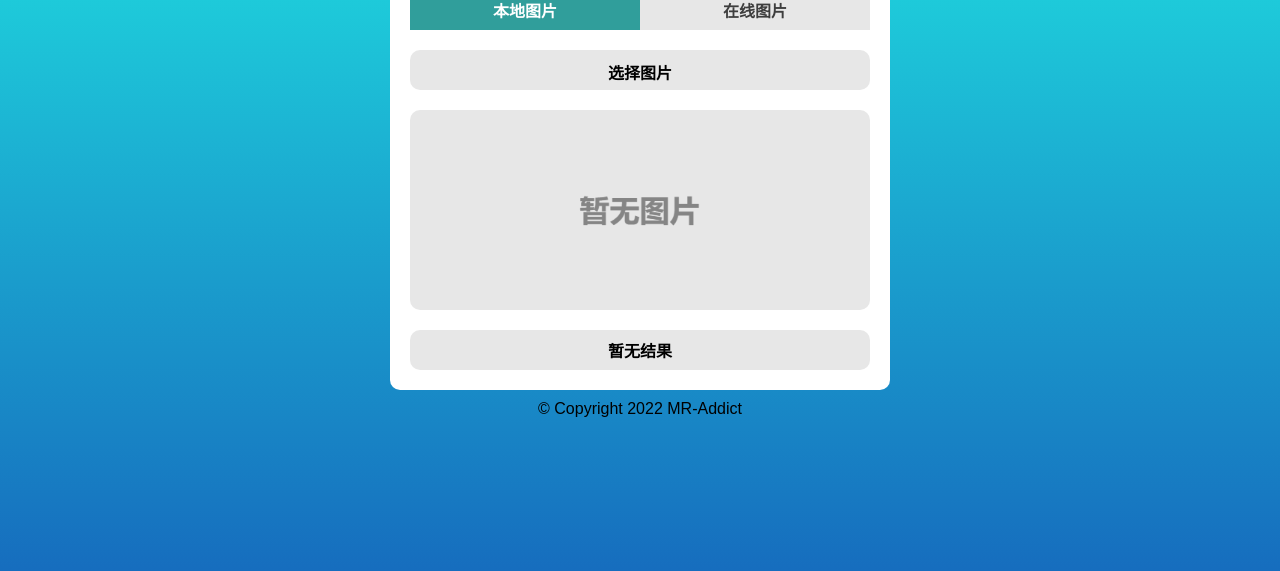
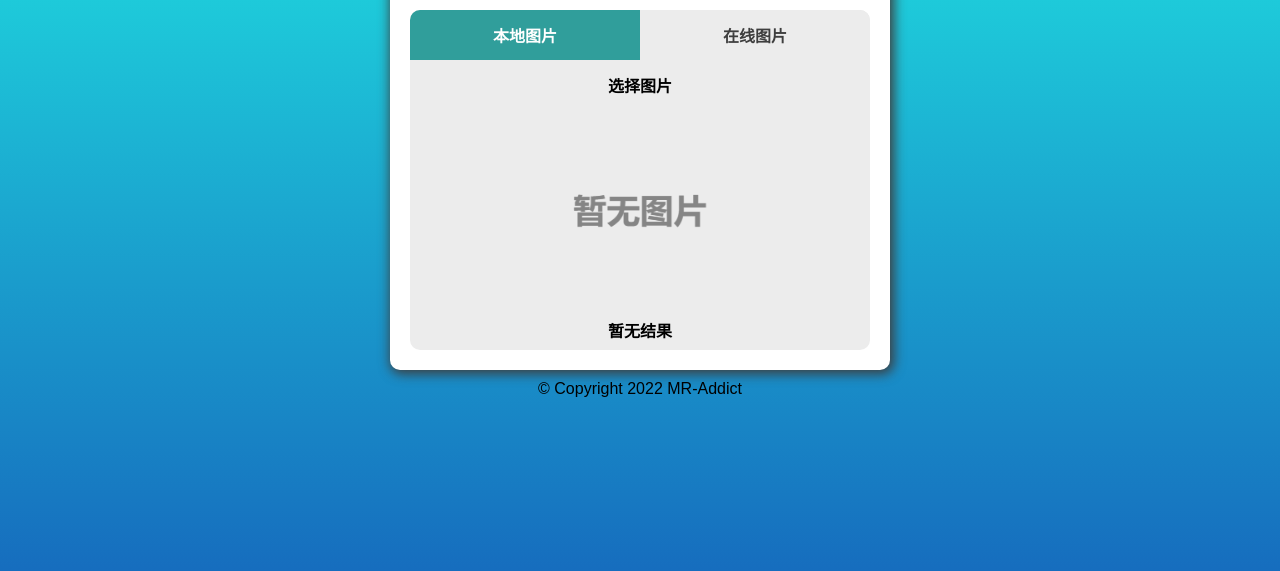
Before and after one commit to MR-Addict/captcha, a website: page public/index.html in a window 1280 px wide. Shown: the part 229-800 px from the top of the page. Drawn offline with Linux system fonts and the light colour scheme.

Commit message:
optimise back and front ends

```diff
--- a/public/index.css
+++ b/public/index.css
@@ -17,7 +17,7 @@ html {
   --pri-blue: #1c3879;
   --pri-green: #309e9b;
   --pri-dark-grey: #3e3e3e;
-  --pri-grey: #e7e7e7;
+  --pri-grey: #ececec;
 }
 
 /* body */
@@ -37,8 +37,21 @@ body {
   padding: 2rem;
   border-radius: 1rem;
   background: var(--pri-white);
+  box-shadow: 0.2rem 0.2rem 1.2rem 0.2rem var(--pri-dark-grey);
 
   gap: 2rem;
+  display: flex;
+  flex-direction: column;
+  align-items: center;
+  justify-content: center;
+}
+
+/* main body */
+.main {
+  width: 100%;
+  border-radius: 1rem;
+  background: var(--pri-grey);
+
   display: flex;
   flex-direction: column;
   align-items: center;
@@ -52,6 +65,7 @@ body {
   color: var(--pri-dark-grey);
 }
 
+/* tabs and buttons */
 .tabs {
   width: 100%;
   display: flex;
@@ -62,7 +76,7 @@ body {
 
 .tabs button {
   width: 50%;
-  height: 4rem;
+  height: 5rem;
   border: none;
   outline: none;
   cursor: pointer;
@@ -71,27 +85,36 @@ body {
   font-weight: bold;
 }
 
+.tabs #local_button {
+  border-radius: 1rem 0 0 0;
+}
+
+.tabs #online_button {
+  border-radius: 0 1rem 0 0;
+}
+
 /* local */
-#local_form,
-#online_form {
+.tab {
   width: 100%;
+
   display: flex;
   flex-direction: column;
   align-items: center;
   justify-content: center;
-  gap: 2rem;
 }
 
 /* form */
 .form {
   width: 100%;
-  height: 4rem;
-  position: relative;
+  height: 5rem;
 
-  border-radius: 1rem;
-  background: var(--pri-grey);
+  display: flex;
+  flex-direction: column;
+  align-items: center;
+  justify-content: center;
 }
 
+/* local input file */
 .form input::-webkit-file-upload-button {
   display: none;
 }
@@ -100,32 +123,33 @@ body {
   display: none;
 }
 
+.form label {
+  width: 100%;
+  font-size: 1.6rem;
+
+  font-weight: bold;
+  display: block;
+  cursor: pointer;
+  text-align: center;
+}
+
+/* online input text */
 .form input[type="text"] {
-  text-align: center;
-  padding: 1rem;
   width: 100%;
+  font-size: 1.6rem;
+  font-weight: bold;
+
   border: none;
   outline: none;
-  font-size: 1.6rem;
-  border-radius: 1rem;
+  display: block;
+  text-align: center;
   background: var(--pri-grey);
-}
-
-.form label {
-  text-align: center;
-  display: block;
-  margin: auto;
-  cursor: pointer;
-  font-size: 1.6rem;
-  width: 100%;
-  font-weight: bold;
-  padding: 1rem;
 }
 
 /* result */
 .result {
   width: 100%;
-  gap: 2rem;
+  padding: 0 1rem;
 
   display: flex;
   flex-direction: column;
@@ -133,30 +157,27 @@ body {
   justify-content: center;
 }
 
+/* result image */
 .result img {
   width: 100%;
   height: 20rem;
-  padding: 1rem;
   font-size: 1.6rem;
   border-radius: 1rem;
-  background: var(--pri-grey);
 
   object-fit: contain;
 }
 
+/* reusult paragraph */
 .result p {
+  width: 100%;
+  height: 4rem;
+  font-size: 1.6rem;
+  font-weight: bold;
+
   display: flex;
   flex-direction: column;
   align-items: center;
   justify-content: center;
-
-  width: 100%;
-  height: 4rem;
-  font-size: 1.6rem;
-  font-weight: bold;
-  text-align: center;
-  border-radius: 1rem;
-  background: var(--pri-grey);
 }
 
 /* footer */
--- a/public/index.html
+++ b/public/index.html
@@ -11,16 +11,18 @@
   </head>
   <body>
     <div class="container">
+      <!-- header -->
       <div class="header">
         <h1>Captcha识别器</h1>
       </div>
-
+      <!-- main body -->
+      <div class="main">
         <div class="tabs">
           <button id="local_button">本地图片</button>
           <button id="online_button">在线图片</button>
         </div>
-
-      <div id="local_form">
+        <!-- local tab -->
+        <div id="local_tab" class="tab">
           <div class="form">
             <label for="captcha_local">选择图片</label>
             <input type="file" name="captcha" id="captcha_local" onchange="loadLocalImage(event)" />
@@ -30,8 +32,8 @@
             <p>暂无结果</p>
           </div>
         </div>
-
-      <div id="online_form">
+        <!-- online tab -->
+        <div id="online_tab" class="tab">
           <div class="form">
             <input
               type="text"
@@ -47,6 +49,7 @@
           </div>
         </div>
       </div>
+    </div>
     <script>
       let footer = document.createElement("footer");
       footer.innerHTML = `<footer">&copy; Copyright ${new Date().getFullYear()} MR-Addict</footer>`;
--- a/public/index.js
+++ b/public/index.js
@@ -14,7 +14,7 @@ function uploadLocalImage() {
   formData.append("captcha", captcha);
   fetch("/", { method: "POST", body: formData })
     .then((response) => response.json())
-    .then((response) => (document.querySelector("#local_form .result p").innerText = response.message));
+    .then((response) => (document.querySelector("#local_tab .result p").innerText = response.message));
 }
 
 function loadOnlineImage(event) {
@@ -31,7 +31,7 @@ function uploadOnlineImage(img_url) {
   formData.append("captcha", img_url);
   fetch("/", { method: "POST", body: formData })
     .then((response) => response.json())
-    .then((response) => (document.querySelector("#online_form .result p").innerText = response.message));
+    .then((response) => (document.querySelector("#online_tab .result p").innerText = response.message));
 }
 
 // set image error image
@@ -42,20 +42,26 @@ function img_error(event) {
 function showTab(num) {
   local_button = document.getElementById("local_button");
   online_button = document.getElementById("online_button");
-  local_form = document.getElementById("local_form");
-  online_form = document.getElementById("online_form");
+
+  local_form = document.getElementById("local_tab");
+  online_form = document.getElementById("online_tab");
+
   if (num) {
     local_button.style.background = "var(--pri-grey)";
     local_button.style.color = "var(--pri-dark-grey)";
+
     online_button.style.background = "var(--pri-green)";
     online_button.style.color = "var(--pri-white)";
+
     local_form.style.display = "none";
     online_form.style.display = "";
   } else {
     local_button.style.background = "var(--pri-green)";
     local_button.style.color = "var(--pri-white)";
+
     online_button.style.background = "var(--pri-grey)";
     online_button.style.color = "var(--pri-dark-grey)";
+
     local_form.style.display = "";
     online_form.style.display = "none";
   }
```
Also changed, not shown: index.js (+28 -33 lines), README.md, images/local.png, images/online.png. Lines whose indentation alone changed are shown as unchanged.
